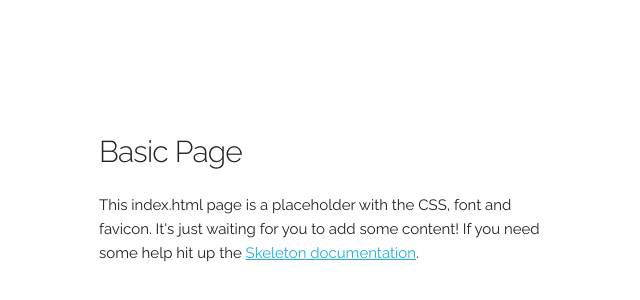
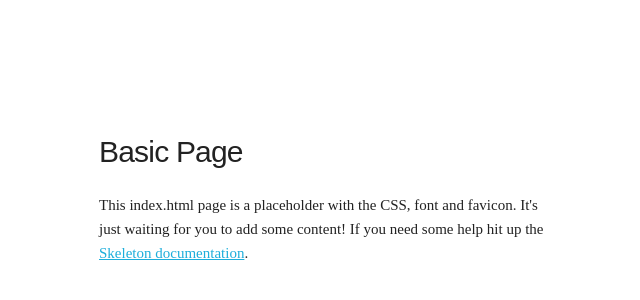
Before and after one commit to jordanblakey/learn-skeleton, a website: page app/index.html in a window 1280 px wide. Shown: the part 108-408 px from the top of the page, without its empty margins (61-701 px from the left). Drawn offline with Linux system fonts and the light colour scheme.

Commit message:
index.html didn't go through... not sure what happened there...

```diff
--- a/index.html
+++ b/app/index.html
@@ -15,12 +15,11 @@
 
   <!-- FONT
   –––––––––––––––––––––––––––––––––––––––––––––––––– -->
-  <link href="//fonts.googleapis.com/css?family=Raleway:400,300,600" rel="stylesheet" type="text/css">
+  <!-- <link href="//fonts.googleapis.com/css?family=Raleway:400,300,600" rel="stylesheet" type="text/css"> -->
 
   <!-- CSS
   –––––––––––––––––––––––––––––––––––––––––––––––––– -->
-  <link rel="stylesheet" href="css/normalize.css">
-  <link rel="stylesheet" href="css/skeleton.css">
+  <link rel="stylesheet" href="css/style.css">
 
   <!-- Favicon
   –––––––––––––––––––––––––––––––––––––––––––––––––– -->
--- /dev/null
+++ b/app/scss/style.scss
@@ -0,0 +1,9 @@
+@import 'normalize';
+@import 'skeleton';
+
+h1, h2, h3, h4, h5, h6 {
+    font-family: 'Source Sans Pro', sans-serif;
+}
+p, li, table {
+    font-family: 'Source Serif Pro', serif;
+}
```
Also changed, not shown: package.json (+10 -2 lines), app/css/style.css (added), app/images/favicon.png (renamed from images/favicon.png), app/scss/normalize.scss (renamed from css/normalize.css), app/scss/skeleton.scss (renamed from css/skeleton.css), build/css/style.css (added), build/images/favicon.png (added), build/index.html (added), css/style.css (deleted).
